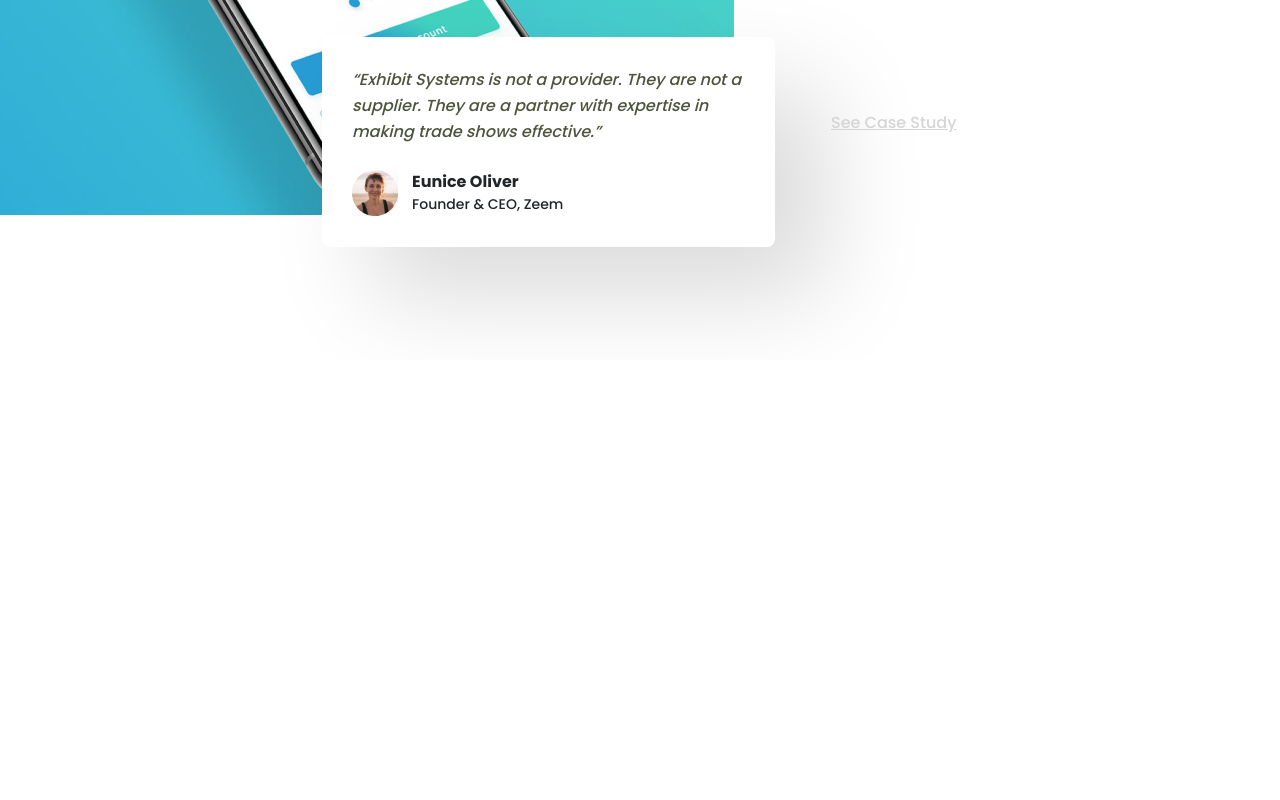
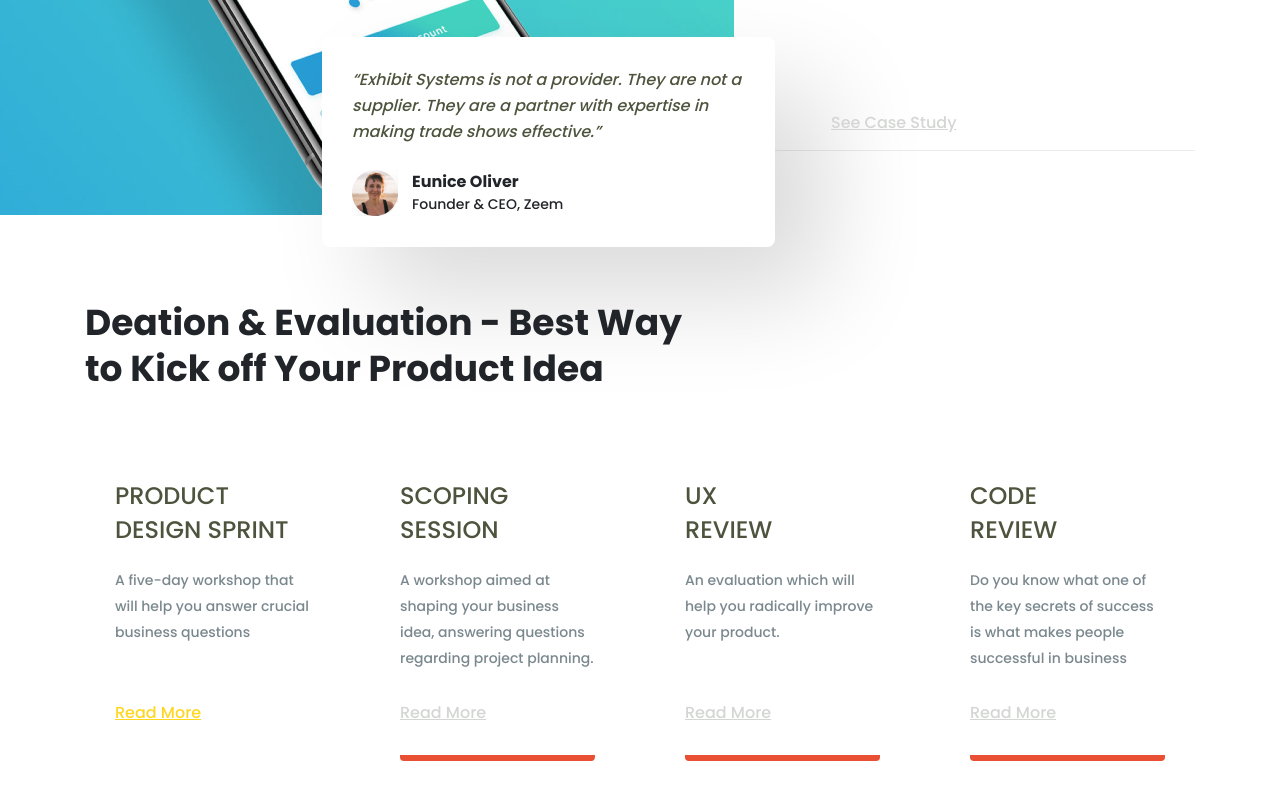
Before and after one commit to Ma5terLink/Webovio_pr1, a plain HTML site: page index.html in a window 1280 px wide. Shown: the part 3826-4626 px from the top of the page. Before the commit the page ends 4186 px from the top, so only its background shows below. Drawn offline with nearby package versions, Linux system fonts and the light colour scheme; files that its build step writes are made by us from their sources.

Commit message:
06 - Собрана секция deation. The deation section has been assembled.

```diff
--- a/index.html
+++ b/index.html
@@ -10,6 +10,14 @@
 </head>
 <body>
 <main class="container">
+
+
+
+
+
+
+
+
 
 
     <section class="sliderBlock">
@@ -28,6 +36,11 @@
             <div class="sliderBlock__textBlock-link fz16lh18-b"><a href="#up">Get in touch</a></div>
         </div>
     </section>
+
+
+
+
+
 
 
 
@@ -57,6 +70,11 @@
 
 
 
+
+
+
+
+
     <section class="services">
         <div class="services__wrapper">
             <div class="services__info">
@@ -81,6 +99,14 @@
             </div>
         </div>
     </section>
+
+
+
+
+
+
+
+
 
 
     <section class="project">
@@ -221,6 +247,66 @@
 
 
 
+
+
+
+
+
+
+    <section class="deation">
+        <div class="deation__line"></div>
+        <div class="deation__wrapper">
+            <div class="deation__title fz36lh46-b">
+                Deation & Evaluation - Best Way to Kick off Your Product Idea
+            </div>
+            <div class="deation__cardsWrapper">
+                <div class="deation__card">
+                    <div class="deation__cardCont">
+                        <div class="deation__card-title fz24lh34">Product Design Sprint</div>
+                        <div class="deation__card-descr fz14lh26">A five-day workshop that will help you answer crucial business questions</div>
+                    </div>
+                    <div class="deation__card-link fz16lh18-b link-active">
+                        <a href="#up">Read More</a>
+                    </div>
+                    <div class="deation__card-bg bg-active"></div>
+                </div>
+                <div class="deation__card">
+                    <div class="deation__cardCont">
+                        <div class="deation__card-title fz24lh34">Scoping Session</div>
+                        <div class="deation__card-descr fz14lh26">A workshop aimed at shaping your business idea, answering questions regarding project planning.</div>
+                    </div>
+                    <div class="deation__card-link fz16lh18-b">
+                        <a href="#up">Read More</a>
+                    </div>
+                    <div class="deation__card-bg "></div>
+                </div>
+                <div class="deation__card">
+                    <div class="deation__cardCont">
+                        <div class="deation__card-title fz24lh34">UX<br>Review</div>
+                        <div class="deation__card-descr fz14lh26">An evaluation which will help you radically improve your product.</div>
+                    </div>
+                    <div class="deation__card-link fz16lh18-b">
+                        <a href="#up">Read More</a>
+                    </div>
+                    <div class="deation__card-bg"> </div>
+                </div>
+                <div class="deation__card">
+                    <div class="deation__cardCont">
+                        <div class="deation__card-title fz24lh34">Code<br>Review</div>
+                        <div class="deation__card-descr fz14lh26">Do you know what one of the key secrets of success is what makes people successful in business</div>
+                    </div>
+                    <div class="deation__card-link fz16lh18-b">
+                        <a href="#up">Read More</a>
+                    </div>
+                    <div class="deation__card-bg"></div>
+                </div>
+            </div>
+        </div>
+    </section>
+
+
+
+
 </main> <!-- Контейнер -->
 
 
--- /dev/null
+++ b/sass/blocks/_deation.scss
@@ -0,0 +1,72 @@
+.deation {
+    position: relative;
+    margin: 0 auto;
+    width: 1110px;
+    height: 611px;
+    top: -130px;
+    &__line {
+        position: relative;
+        height: 1px;
+        background: rgba(33, 56, 66, 0.0955529);
+        z-index: -1;
+    }
+    &__wrapper {
+        padding-top: 149px;
+    }
+    &__title {
+        width: 607px;
+    }
+    &__cardsWrapper {
+        display: flex;
+        padding-top: 60px;
+        justify-content: space-between;
+    }
+    &__card {
+        width: 255px;
+        height: 309px;
+        padding: 27px 30px 0 30px;
+        &-title {
+            text-transform: uppercase;
+            color: #4D533C;
+        }
+        &-descr {
+            padding-top: 20px;
+            color: rgba(33, 56, 66, 0.6);
+        }
+        &-link {
+            padding-top: 30px;
+            a {
+                color: #d4d6d4;
+                &:hover {
+                    color: #d4d6d4;
+                }
+            }
+        }
+        &-bg {
+            margin-top: 30px;
+            height: 6px;
+            background: #e84f33;
+            border-radius: 0px 0px 4px 4px;
+        }
+    }
+    &__cardCont {
+        min-height: 192px;
+    }
+
+}
+
+
+
+
+
+.link-active {
+    a {
+        color: #ffd723;
+        &:hover {
+            color: #ffd723;
+        }
+    }
+}
+.bg-active {
+    visibility: hidden;
+}
--- a/sass/style.scss
+++ b/sass/style.scss
@@ -68,6 +68,7 @@ h1, h2, h3, h4, h5, h6 {
 @import 'blocks/client';
 @import 'blocks/services';
 @import 'blocks/project';
+@import 'blocks/deation';
 
 @import 'blocks/pageup';
 @import 'blocks/media';
```
Also changed, not shown: 1 other file. Lines whose indentation alone changed are shown as unchanged.
